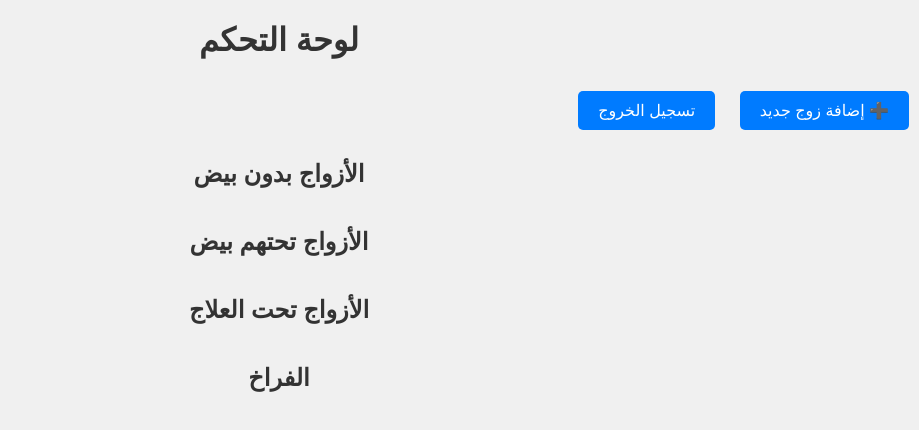
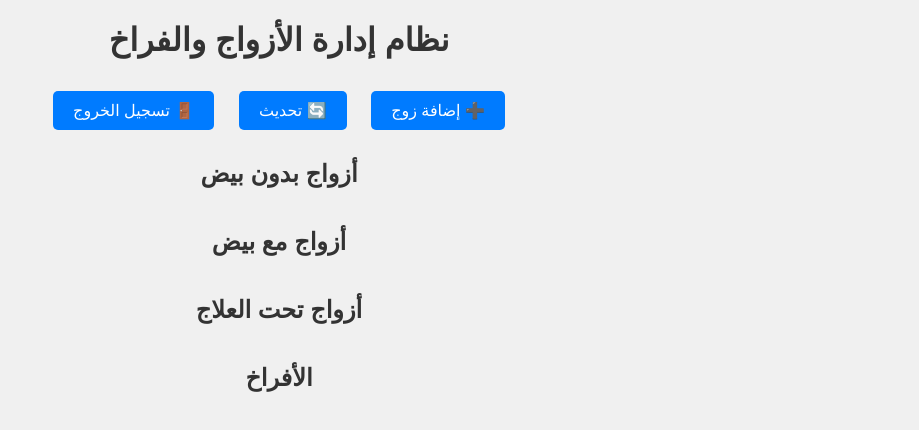
Before and after one commit to Xamxq8/my-website, a website: page index.html in a window 1280 px wide. Shown: the whole page, without its empty margins (361-1280 px from the left). Drawn offline with Linux system fonts and the light colour scheme; no server answers.

Commit message:
تحديث index.html لعرض وتحكم كامل بالأزواج والفراخ

```diff
--- a/index.html
+++ b/index.html
@@ -1,27 +1,30 @@
-
 <!DOCTYPE html>
 <html lang="ar">
 <head>
   <meta charset="UTF-8" />
   <meta name="viewport" content="width=device-width, initial-scale=1.0"/>
-  <title>لوحة التحكم - إدارة الأزواج</title>
+  <title>لوحة التحكم</title>
   <link rel="stylesheet" href="style.css" />
 </head>
 <body>
-  <h1>لوحة التحكم</h1>
-  <button onclick="addCouple()">➕ إضافة زوج جديد</button>
-  <button onclick="location.href='/logout'">تسجيل الخروج</button>
+  <h1>نظام إدارة الأزواج والفراخ</h1>
 
-  <h2>الأزواج بدون بيض</h2>
+  <div style="text-align: center;">
+    <button onclick="addCouple()">➕ إضافة زوج</button>
+    <button onclick="loadCouples()">🔄 تحديث</button>
+    <button onclick="location.href='/logout'">🚪 تسجيل الخروج</button>
+  </div>
+
+  <h2>أزواج بدون بيض</h2>
   <table id="no-eggs-table"></table>
 
-  <h2>الأزواج تحتهم بيض</h2>
+  <h2>أزواج مع بيض</h2>
   <table id="with-eggs-table"></table>
 
-  <h2>الأزواج تحت العلاج</h2>
+  <h2>أزواج تحت العلاج</h2>
   <table id="with-treatment-table"></table>
 
-  <h2>الفراخ</h2>
+  <h2>الأفراخ</h2>
   <table id="chicks-table"></table>
 
   <script src="script.js"></script>
```
